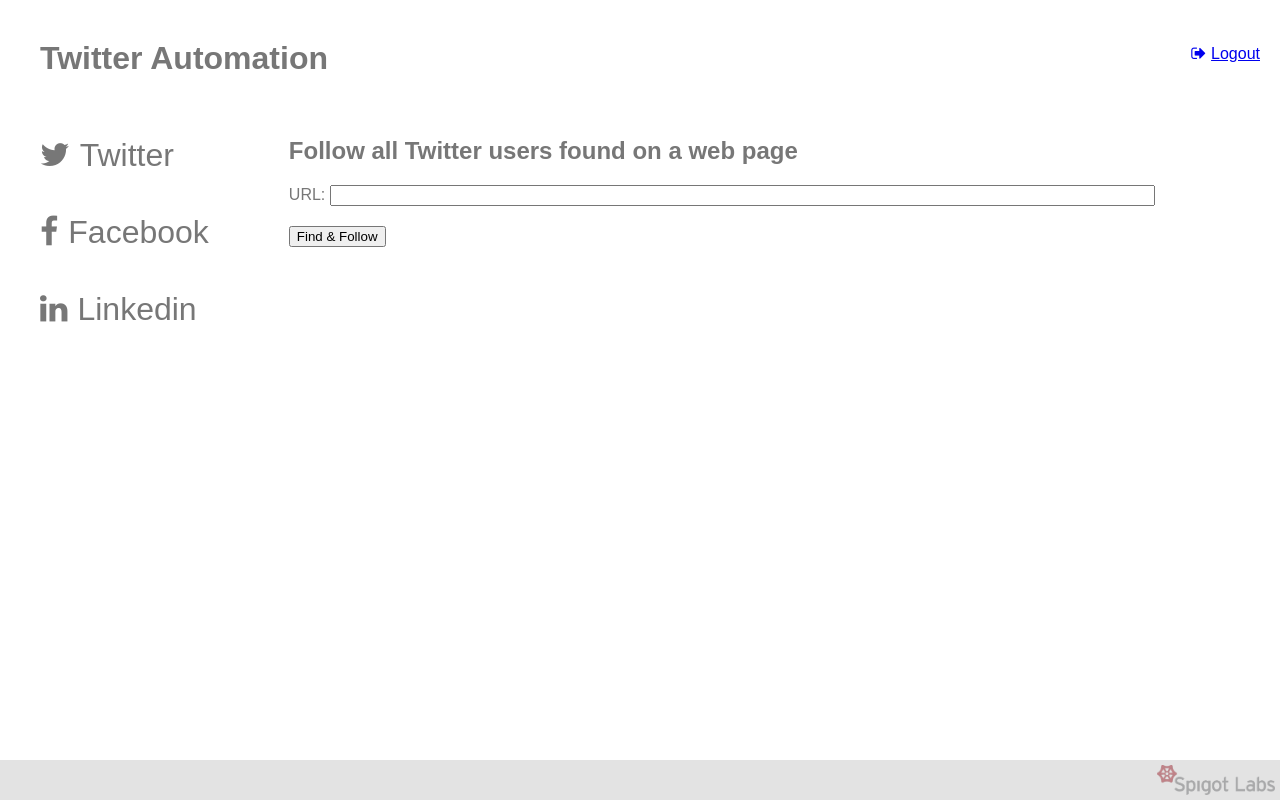
After one commit to svvitale/social-automation, a Django app: template social_automation/templates/twitter.html in a window 1280 px wide. The commit adds this page. Run offline with Django 3.2, Linux system fonts and the light colour scheme; the template is opened without the code that fills it, so the values that code supplies are empty; style sheets or scripts are compiled from the project's sources; some libraries are stand-ins or nearby versions; some web fonts are replaced.

Commit message:
Improved navigation and landing pages for all the social networks.

```diff
--- a/social_automation/settings.py
+++ b/social_automation/settings.py
@@ -140,6 +140,7 @@ RAISE_EXCEPTIONS = False
 
 SOCIAL_AUTH_TWITTER_KEY = os.environ.get('TWITTER_AUTH_KEY')
 SOCIAL_AUTH_TWITTER_SECRET = os.environ.get('TWITTER_AUTH_SECRET')
+SOCIAL_AUTH_TWITTER_LOGIN_REDIRECT_URL = '/twitter'
 
 if not SOCIAL_AUTH_TWITTER_KEY or not SOCIAL_AUTH_TWITTER_SECRET:
     print("Twitter OAuth is DISABLED")
@@ -152,6 +153,7 @@ SOCIAL_AUTH_FACEBOOK_SCOPE = ['email', 'public_profile', 'user_friends']  # , 'm
 SOCIAL_AUTH_FACEBOOK_PROFILE_EXTRA_PARAMS = {
     'fields': 'id, name, email'
 }
+SOCIAL_AUTH_FACEBOOK_LOGIN_REDIRECT_URL = '/facebook'
 
 if not SOCIAL_AUTH_FACEBOOK_KEY or not SOCIAL_AUTH_FACEBOOK_SECRET:
     print("Facebook OAuth is DISABLED")
@@ -162,6 +164,7 @@ SOCIAL_AUTH_LINKEDIN_OAUTH2_KEY = os.environ.get('LINKEDIN_AUTH_KEY')
 SOCIAL_AUTH_LINKEDIN_OAUTH2_SECRET = os.environ.get('LINKEDIN_AUTH_SECRET')
 SOCIAL_AUTH_LINKEDIN_OAUTH2_SCOPE = ['r_basicprofile', 'r_emailaddress', 'w_share']
 SOCIAL_AUTH_LINKEDIN_OAUTH2_FIELD_SELECTORS = ['email-address', 'picture-url', 'public-profile-url']
+SOCIAL_AUTH_LINKEDIN_OAUTH2_LOGIN_REDIRECT_URL = '/linkedin'
 
 if not SOCIAL_AUTH_LINKEDIN_OAUTH2_KEY or not SOCIAL_AUTH_LINKEDIN_OAUTH2_SECRET:
     print("Linkedin OAuth is DISABLED")
--- a/social_automation/static/css/app.scss
+++ b/social_automation/static/css/app.scss
@@ -43,12 +43,11 @@ i.fa {
 }
 
 .nav-bar {
-  padding: 0 40px;
   font-size: 2em;
 
   a {
     display: block;
-    padding: 20px 0;
+    padding: 20px 40px;
     text-decoration: none;
     color: $text-color;
 
@@ -56,18 +55,37 @@ i.fa {
       text-decoration: underline;
     }
 
-    &.twitter {
+    &.twitter.selected {
+      background-color: $twitter-color;
+      color: white;
+    }
+
+    &.twitter:not(.selected) {
       color: $twitter-color;
     }
 
-    &.facebook {
+    &.facebook.selected {
+      background-color: $facebook-color;
+      color: white;
+    }
+
+    &.facebook:not(.selected) {
       color: $facebook-color;
     }
 
-    &.linkedin {
+    &.linkedin.selected {
+      background-color: $linkedin-color;
+      color: white;
+    }
+
+    &.linkedin:not(.selected) {
       color: $linkedin-color;
     }
   }
+}
+
+.page-content {
+  padding-left: 40px;
 }
 
 .login-container {
@@ -107,3 +125,7 @@ i.fa {
     }
   }
 }
+
+.form-element {
+  margin-top: 20px;
+}
--- a/social_automation/templates/dashboard.html
+++ b/social_automation/templates/dashboard.html
@@ -4,7 +4,7 @@
 
 {% block body %}
     <div class="header-container">
-        <h1 class="page-header">Social Automation Dashboard</h1>
+        <h1 class="page-header">{% block page-header %}Social Automation Dashboard{% endblock %}</h1>
         {% include "avatar.html" %}
     </div>
 
@@ -12,13 +12,16 @@
 
         {% include "nav-bar.html" %}
 
-        <div>
-            <h2>Welcome!</h2>
+        <div class="page-content">
+            {% block page-content %}
+                <h2>Welcome!</h2>
 
-            <div>
-                One day there will be a meaningful dashboard here including commonly used tasks and a history of execution.  That day is not today.<br><br>
-                Click a social network on the left to get started.
-            </div>
+                <div>
+                    One day there will be a meaningful dashboard here including commonly used tasks and a history of
+                    execution. That day is not today.<br><br>
+                    Click a social network on the left to get started.
+                </div>
+            {% endblock %}
         </div>
     </div>
 
--- a/social_automation/templates/nav-bar.html
+++ b/social_automation/templates/nav-bar.html
@@ -5,7 +5,7 @@
 </script>
 <div class="nav-bar">
     {% if 'twitter' in linked_providers %}
-        <a href="/twitter" class="twitter">
+        <a href="/twitter" class="twitter {% if current_page == 'twitter' %}selected{% endif %}">
             <i class="fa fa-twitter"></i>Twitter
         </a>
     {% else %}
@@ -15,7 +15,7 @@
     {% endif %}
 
     {% if 'facebook' in linked_providers %}
-        <a href="/facebook" class="facebook">
+        <a href="/facebook" class="facebook {% if current_page == 'facebook' %}selected{% endif %}">
             <i class="fa fa-facebook"></i>Facebook
         </a>
     {% else %}
@@ -25,7 +25,7 @@
     {% endif %}
 
     {% if 'linkedin-oauth2' in linked_providers %}
-        <a href="/linkedin" class="linkedin">
+        <a href="/linkedin" class="linkedin {% if current_page == 'linkedin' %}selected{% endif %}">
             <i class="fa fa-linkedin"></i>LinkedIn
         </a>
     {% else %}
--- /dev/null
+++ b/social_automation/templates/twitter.html
@@ -0,0 +1,38 @@
+{% extends "dashboard.html" %}
+
+{% block title %}Twitter Automation{% endblock %}
+
+{% block page-header %}Twitter Automation{% endblock %}
+
+{% block page-content %}
+    <h2>Follow all Twitter users found on a web page</h2>
+    <form class="follow-from-url">
+        <div class="form-element">
+            <label for="url">URL:</label>
+            <input type="url" name="url" id="url" size="100">
+        </div>
+        <div class="form-element">
+            <input type="submit" value="Find &amp; Follow">
+        </div>
+    </form>
+
+    <script>
+        $(document).ready(function () {
+            $('form.follow-from-url').submit(function (evt) {
+                evt.preventDefault();
+
+                var formData = $(this).serializeJSON();
+
+                $.ajax('/api/twitter/follow-from-url', {
+                    type: "POST",
+                    data: JSON.stringify(formData)
+                }).done(function (xhr) {
+                    debugger;
+                }).fail(function (ex) {
+                    debugger;
+                    //alert("Error following users " + ex);
+                });
+            });
+        })
+    </script>
+{% endblock %}
```
Also changed, not shown: social_automation/templates/facebook.html (added, +9 -0 lines), social_automation/templates/linkedin.html (added, +9 -0 lines), social_automation/urls.py (+7 -4 lines), social_automation/views.py (+39 -2 lines).
